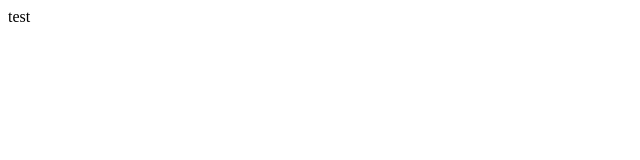
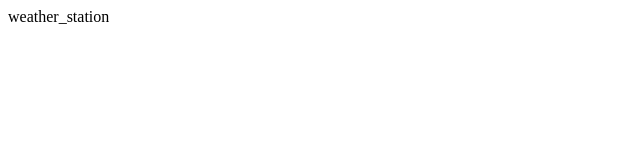
Before and after one commit to JakeG8/weather_station, a plain HTML site: page index.html in a window 1280 px wide. Shown: the full height of the page, 0-640 px from the left. Drawn offline with Linux system fonts and the light colour scheme.

Commit message:
Update index.html

```diff
--- a/index.html
+++ b/index.html
@@ -1 +1 @@
-<p>test</p>
+<p>weather_station</p>
```
